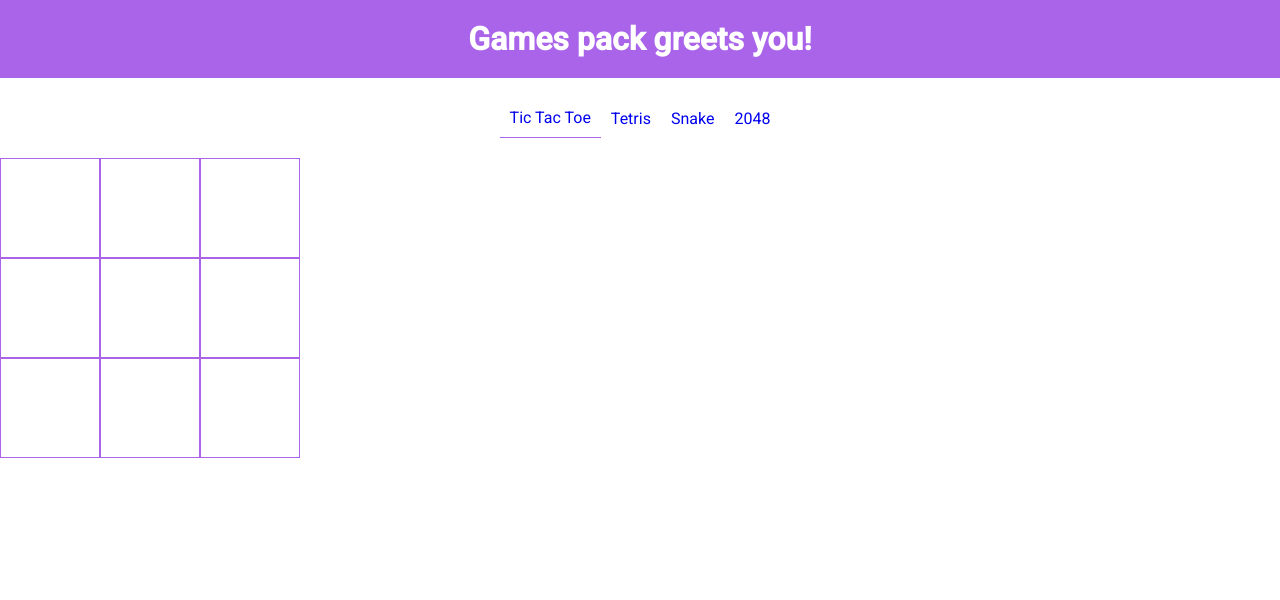
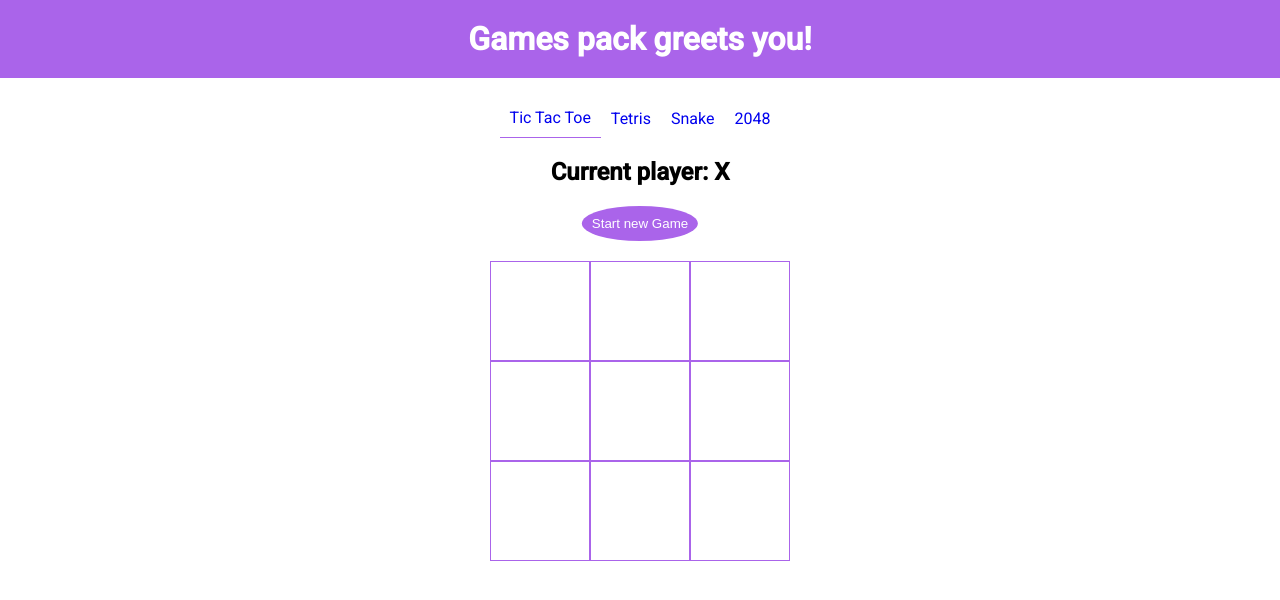
Before and after one commit to TopOleh/gamesPack, an Angular app: page /board/tic-tac-toe in a window 1280 px wide. Shown: the top 600 px of the page. Built offline with nearby package versions, Linux system fonts and the light colour scheme.

Commit message:
Tic Tac finilized

```diff
--- a/src/app/games/components/games-board/games-board.component.scss
+++ b/src/app/games/components/games-board/games-board.component.scss
@@ -1,6 +1,8 @@
 @import 'src/assets/variables.scss';
 
-.games-board__list {
+.games-board {
+
+  &__list {
     align-items: center;
     display: flex;
     justify-content: center;
@@ -8,7 +10,8 @@
     padding: 20px 0;
   }
 
-.games-board__list-item {
+  &__list-item {
+    cursor: pointer;
     padding: 10px;
 
     &.active {
@@ -16,6 +19,7 @@
     }
   }
 
-.games-board__list-item-link {
+  &__list-item-link {
     text-decoration: none;
   }
+}
--- a/src/app/games/components/tic-tac-toe/tic-tac-cell/tic-tac-cell.component.html
+++ b/src/app/games/components/tic-tac-toe/tic-tac-cell/tic-tac-cell.component.html
@@ -1 +1,3 @@
-<div class="games__tic-cell"><span>{{cell}}</span></div>
+<div class="games__tic-cell">
+  <span>{{value}}</span>
+</div>
--- a/src/app/games/components/tic-tac-toe/tic-tac-cell/tic-tac-cell.component.scss
+++ b/src/app/games/components/tic-tac-toe/tic-tac-cell/tic-tac-cell.component.scss
@@ -1,8 +1,13 @@
 @import 'src/assets/variables';
 
 .games__tic-cell {
+  cursor: pointer;
   border: $border-purple-color;
-  padding: 49px;
+  display: flex;
+  align-items: center;
+  justify-content: center;
+  height: 100px;
+  width: 100px;
 
   &:hover {
     background-color: $lightblue-hover-color;
--- a/src/app/games/components/tic-tac-toe/tic-tac-cell/tic-tac-cell.component.ts
+++ b/src/app/games/components/tic-tac-toe/tic-tac-cell/tic-tac-cell.component.ts
@@ -1,16 +1,10 @@
-import { Component, OnInit, Input, Output, EventEmitter } from '@angular/core';
+import { Component, Input } from '@angular/core';
 
 @Component({
   selector: 'app-tic-tac-cell',
   templateUrl: './tic-tac-cell.component.html',
   styleUrls: ['./tic-tac-cell.component.scss']
 })
-export class TicTacCellComponent implements OnInit {
-  @Input() cell: string;
-
-  constructor() { }
-
-  ngOnInit() {
-  }
-
+export class TicTacCellComponent {
+  @Input() value: 'X' | 'O';
 }
--- a/src/app/games/components/tic-tac-toe/tic-tac-toe.component.html
+++ b/src/app/games/components/tic-tac-toe/tic-tac-toe.component.html
@@ -1,6 +1,22 @@
-<section class="games__tic">
-  <ng-container *ngFor="let cell of table">
-    <app-tic-tac-cell></app-tic-tac-cell>
+<h2 class="games__tic-title">
+  <ng-container *ngIf="winner; else elseTemplate">
+    Player {{ winner }} won the game.
   </ng-container>
+  <ng-template #elseTemplate>
+    Current player: {{ player }}
+  </ng-template>
+</h2>
 
-</section>
+<h2 *ngIf="!winner"></h2>
+<h2 *ngIf="winner"></h2>
+<button class="games__tic-button" (click)="startGame()">Start new Game</button>
+
+<main>
+  <section class="games__tic">
+    <div class="games__tic-board">
+      <app-tic-tac-cell *ngFor="let square of squares; let i = index" [value]="square" (click)="makeMove(i)">
+      </app-tic-tac-cell>
+    </div>
+  </section>
+
+</main>
--- a/src/app/games/components/tic-tac-toe/tic-tac-toe.component.scss
+++ b/src/app/games/components/tic-tac-toe/tic-tac-toe.component.scss
@@ -1,6 +1,29 @@
+@import 'src/assets/variables';
+
 .games__tic {
   display: flex;
-  flex-flow: row wrap;
-  height: 300px;
-  width: 300px;
+  justify-content: center;
+
+  &-button {
+    cursor: pointer;
+    background-color: $second-bg-color;
+    border: none;
+    border-radius: 50%;
+    color: $white-font-color;
+    outline: none;
+    margin: 20px 0 20px 50%;
+    transform: translateX(-50%);
+    padding: 10px;
+  }
+
+  &-board {
+    display: flex;
+    flex-flow: row wrap;
+    height: 300px;
+    width: 300px;
+  }
+
+  &-title {
+    text-align: center;
+  }
 }
--- a/src/app/games/components/tic-tac-toe/tic-tac-toe.component.ts
+++ b/src/app/games/components/tic-tac-toe/tic-tac-toe.component.ts
@@ -6,13 +6,62 @@ import { Component, OnInit } from '@angular/core';
   styleUrls: ['./tic-tac-toe.component.scss']
 })
 export class TicTacToeComponent implements OnInit {
-  table: string[] = new Array(9);
+  squares: string[];
+  xIsNext: boolean;
+  winner: string;
 
   constructor() { }
 
   ngOnInit() {
-    this.table.fill('');
-    console.log('this.table :', this.table);
+    this.startGame();
   }
 
+  startGame(): void {
+    this.squares = new Array(9).fill(null);
+    this.winner = null;
+    this.xIsNext = true;
+  }
+
+  get player(): string {
+    return this.xIsNext ? 'X' : 'O';
+  }
+
+  makeMove(idx: number): void {
+    if (!this.squares[idx]) {
+      this.squares.splice(idx, 1, this.player);
+      this.xIsNext = !this.xIsNext;
+    }
+
+    if (!this.winner) {
+      this.winner = this.calculateWinner();
+    }
+  }
+
+  calculateWinner(): string {
+    const lines = [
+      [0, 1, 2],
+      [3, 4, 5],
+      [6, 7, 8],
+      [0, 3, 6],
+      [1, 4, 7],
+      [2, 5, 8],
+      [0, 4, 8],
+      [2, 4, 6]
+    ];
+
+    // tslint:disable-next-line: prefer-for-of
+    for (let i = 0; i < lines.length; i++) {
+      const [a, b, c] = lines[i];
+
+      if (
+        this.squares[a] &&
+        this.squares[a] === this.squares[b] &&
+        this.squares[a] === this.squares[c]
+      ) {
+        return this.squares[a];
+      }
+    }
+
+    return null;
+  }
 }
```
Lines whose indentation alone changed are shown as unchanged.
